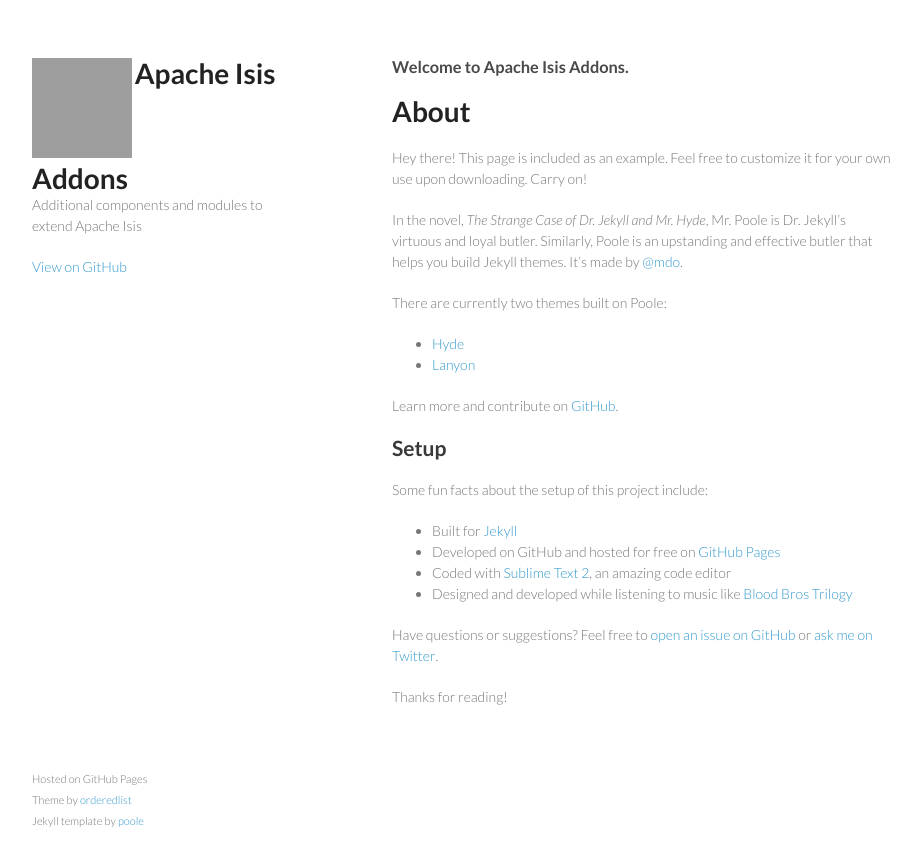
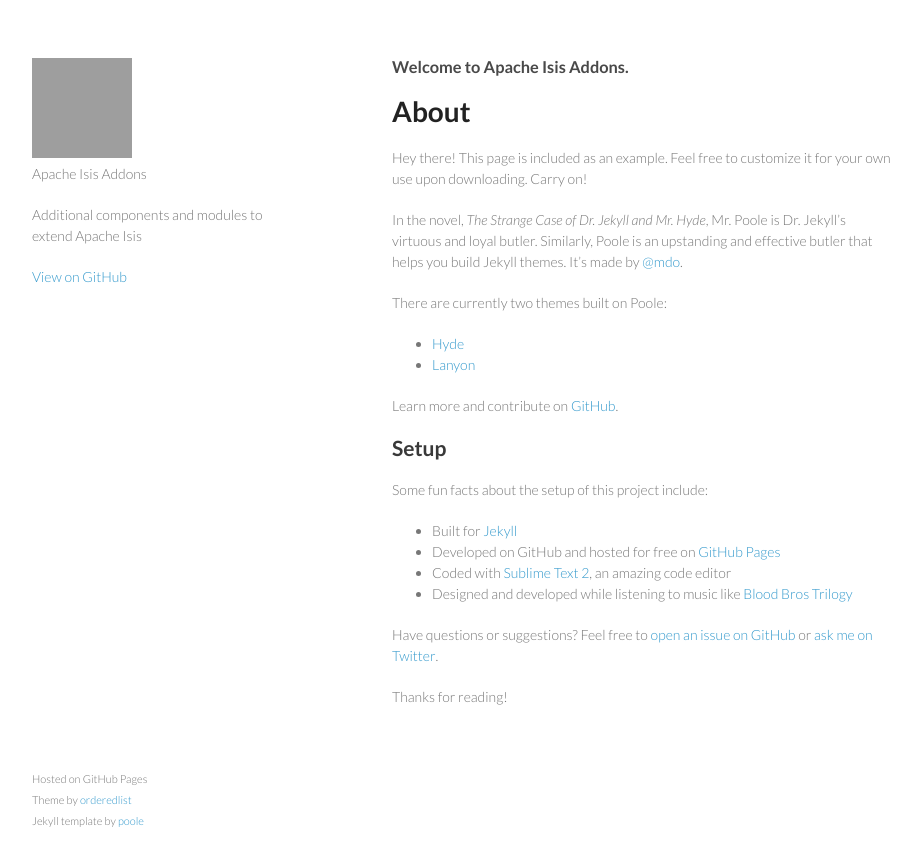
Before and after one commit to isisaddons/isisaddons.github.io, a Jekyll site: the page built from about.md, in a window 1280 px wide. Shown: the top 866 px of the page, without its empty margins (178-1099 px from the left). Built offline with Jekyll 4.4.1, drawn with Linux system fonts in a browser that asks for light colours; Markdown is read by kramdown in place of the engine named in the settings; grey boxes are pictures that could not be loaded.

Commit message:
publishing updates

```diff
--- a/_includes/body-header.html
+++ b/_includes/body-header.html
@@ -2,10 +2,9 @@
 
         <a href="{{ site.github.owner_url }}"><img src="{{ site.github.owner_gravatar_url }}" width=100 height=100/></a>
 
-        <h1 style="display: inline; vertical-align: top;"> {{ site.title }} </h1>
+        <p class="site-title"> {{ site.title }} </p>
 
-        <p> {{ site.tagline }}</p>
-
+        <p class="site-tagline"> {{ site.tagline }}</p>
 
         <p class="view"><a href="{{ site.github.owner_url }}">View on GitHub</a></p>
 
```
